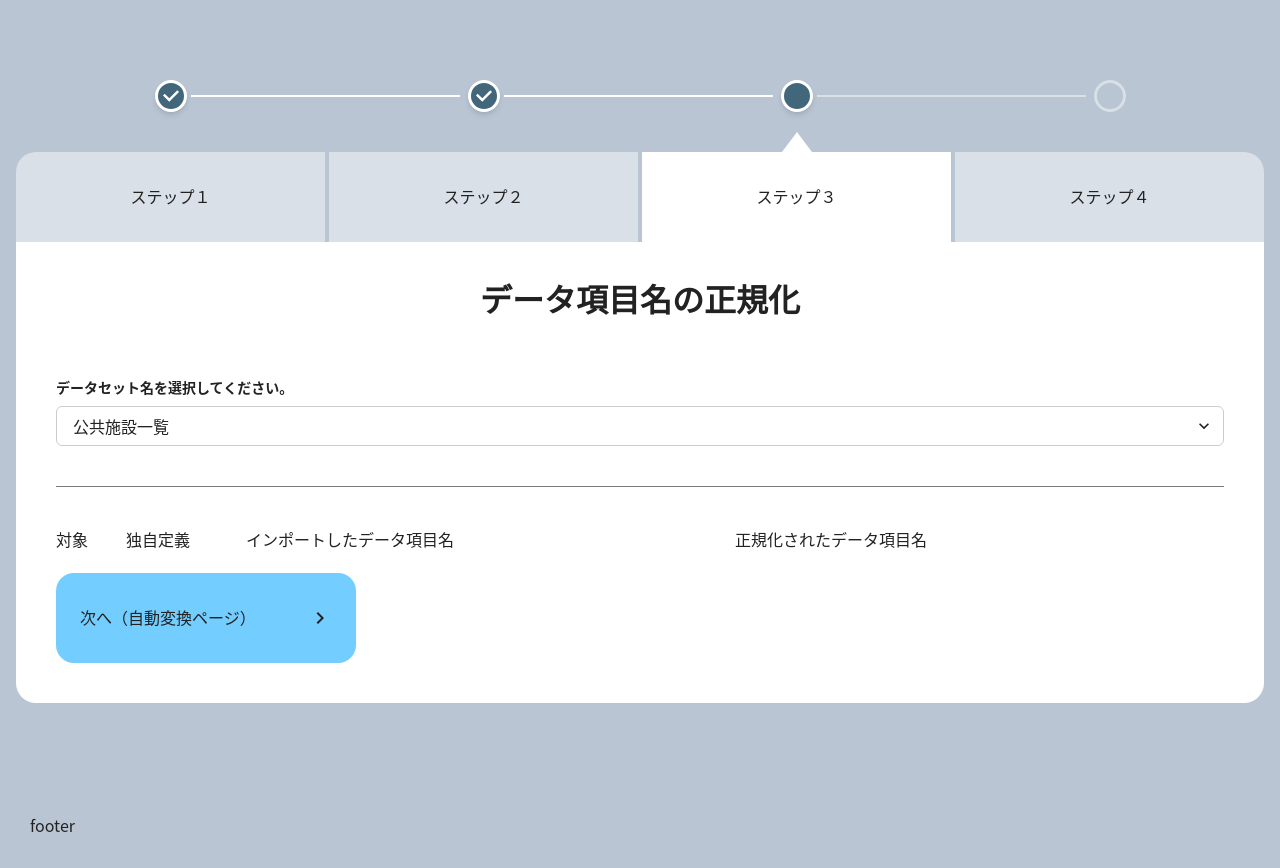
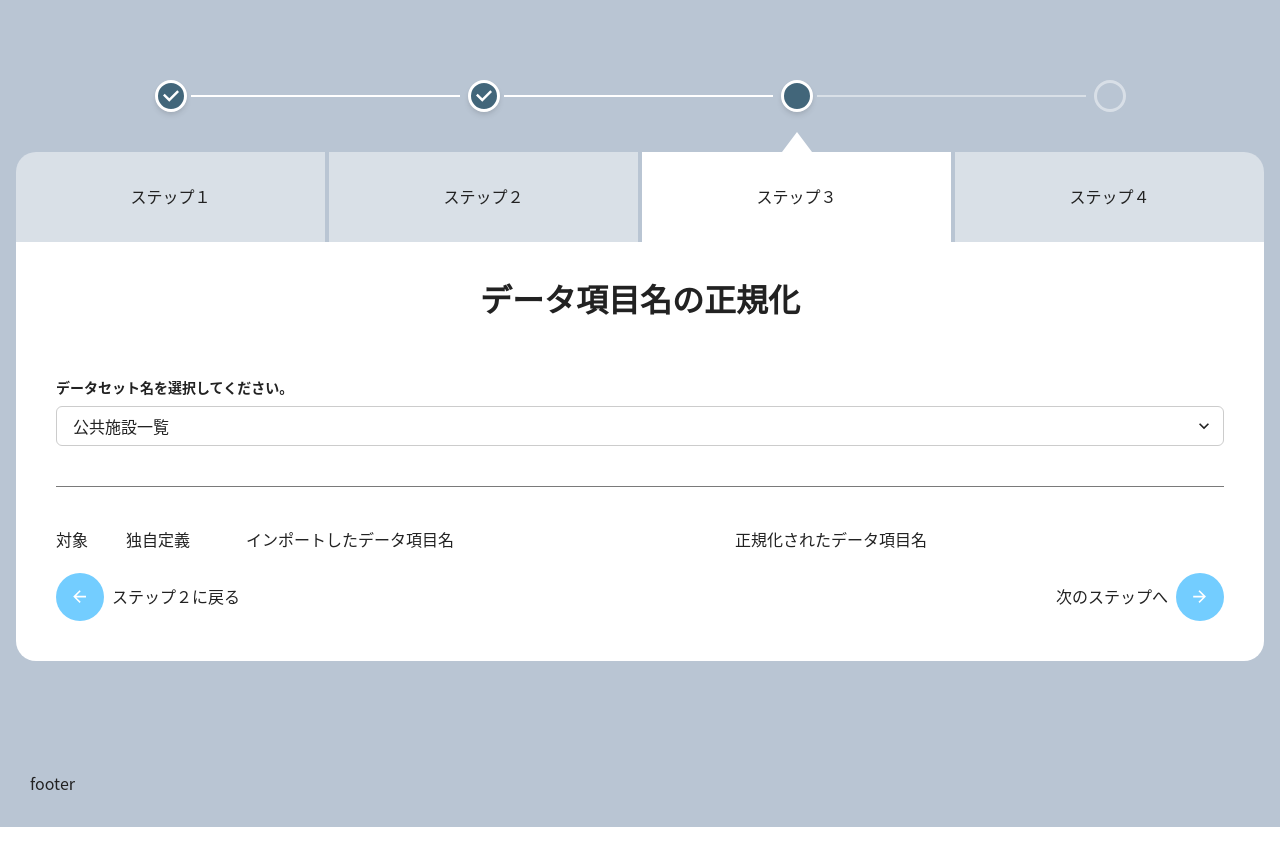
Before and after one commit to codeforjapan/OpenDataTools, a React (Create React App) app in the folder webclient/: page /1/normalize-label in a window 1280 px wide. After the commit the page ends 827 px from the top, so only its background shows below. Built offline with nearby package versions, Linux system fonts and the light colour scheme.

Commit message:
ページナビゲーションリンクを仮置き

```diff
--- a/webclient/src/features/auto-convert/routes/AutoConvert.tsx
+++ b/webclient/src/features/auto-convert/routes/AutoConvert.tsx
@@ -1,8 +1,8 @@
-import { CheckCircleIcon, MinusIcon } from '@chakra-ui/icons';
-import { Box, Spinner } from '@chakra-ui/react';
+import { ArrowBackIcon, ArrowForwardIcon, CheckCircleIcon, MinusIcon } from '@chakra-ui/icons';
+import { Avatar, Box, Flex, Spinner } from '@chakra-ui/react';
 import { FC, useEffect, useState } from 'react';
 import { StepLayout } from '../../../components/Layout';
-import { OstLink } from '../../../components/Elements/OstLink';
+import { OstNavLink } from '../../../components/Elements/OstLink';
 
 export const AutoConvert: FC = () => {
   const [progress, setProgress] = useState({
@@ -91,9 +91,22 @@ export const AutoConvert: FC = () => {
         <RequiredFieldStatusElm />
         必須項目を確認しています。
       </Box>
-      <Box w="300px">
-        <OstLink to="/data-editor">次へ（データ項目詳細編集）</OstLink>
-      </Box>
+
+      <Flex mt={4} justifyContent="space-between">
+        <OstNavLink
+          to="/upload-file"
+          iconLeft={<Avatar size="md" p="12px" icon={<ArrowBackIcon />} />}
+        >
+          ステップ１に戻る
+        </OstNavLink>
+        <OstNavLink
+          to="/data-editor"
+          isDisabled={false}
+          iconRight={<Avatar size="md" p="12px" icon={<ArrowForwardIcon />} />}
+        >
+          次のステップへ
+        </OstNavLink>
+      </Flex>
     </StepLayout>
   );
 };
--- a/webclient/src/features/data-editor/routes/DataEditor.tsx
+++ b/webclient/src/features/data-editor/routes/DataEditor.tsx
@@ -1,8 +1,8 @@
-import { ChevronRightIcon } from '@chakra-ui/icons';
-import { Box, Grid, GridItem } from '@chakra-ui/react';
+import { ArrowBackIcon, ArrowForwardIcon, ChevronRightIcon } from '@chakra-ui/icons';
+import { Avatar, Box, Flex, Grid, GridItem } from '@chakra-ui/react';
 import { FC, useMemo } from 'react';
 import { StepLayout } from '../../../components/Layout';
-import { OstLink } from '../../../components/Elements/OstLink';
+import { OstNavLink } from '../../../components/Elements/OstLink';
 import { OstInput } from '../../../components/Elements/OstInput';
 
 export const DataEditor: FC = () => {
@@ -45,7 +45,7 @@ export const DataEditor: FC = () => {
   };
 
   return (
-    <StepLayout pageTitle="データ詳細編集" headingText="データ形式確認">
+    <StepLayout pageTitle="データ形式確認" headingText="データ形式確認">
       <Grid gridTemplateColumns="200px 1fr" mt={4}>
         <GridItem pr={3} borderRight="1px solid">
           {DataLabels.map((label, index) => (
@@ -68,9 +68,22 @@ export const DataEditor: FC = () => {
           ))}
         </GridItem>
       </Grid>
-      <Box w="300px">
-        <OstLink to="/map">次へ（マップページ）</OstLink>
-      </Box>
+
+      <Flex mt={4} justifyContent="space-between">
+        <OstNavLink
+          to="/upload-file"
+          iconLeft={<Avatar size="md" p="12px" icon={<ArrowBackIcon />} />}
+        >
+          ステップ３に戻る
+        </OstNavLink>
+        <OstNavLink
+          to="/map"
+          isDisabled={false}
+          iconRight={<Avatar size="md" p="12px" icon={<ArrowForwardIcon />} />}
+        >
+          完了
+        </OstNavLink>
+      </Flex>
     </StepLayout>
   );
 };
--- a/webclient/src/features/normalize-label/routes/NormalizeLabel.tsx
+++ b/webclient/src/features/normalize-label/routes/NormalizeLabel.tsx
@@ -1,11 +1,12 @@
-import { Box, Divider, Grid, GridItem } from '@chakra-ui/react';
+import { Avatar, Box, Divider, Flex, Grid, GridItem } from '@chakra-ui/react';
 import { FC } from 'react';
 import { useParams } from 'react-router-dom';
 import { useRecoilValue } from 'recoil';
 import NormalizeDatasetItemLabel from '../../../components/Elements/Dataset/NormalizeDatasetItemLabel';
 import { StepLayout } from '../../../components/Layout';
-import { OstLink } from '../../../components/Elements/OstLink';
+import { OstNavLink } from '../../../components/Elements/OstLink';
 import { OstSelect } from '../../../components/Elements/OstSelect';
+import { ArrowBackIcon, ArrowForwardIcon } from '@chakra-ui/icons';
 import { datasetAtom, datasetItemUidListAtom } from '../../../stores/dataset';
 
 export const NormalizeLabel: FC = () => {
@@ -41,9 +42,21 @@ export const NormalizeLabel: FC = () => {
         <NormalizeDatasetItemLabel datasetUid={String(dataset_uid)} itemUid={uid} key={uid} />
       ))}
 
-      <Box w="300px">
-        <OstLink to="/auto-convert">次へ（自動変換ページ）</OstLink>
-      </Box>
+      <Flex mt={4} justifyContent="space-between">
+        <OstNavLink
+          to="/auto-convert"
+          iconLeft={<Avatar size="md" p="12px" icon={<ArrowBackIcon />} />}
+        >
+          ステップ２に戻る
+        </OstNavLink>
+        <OstNavLink
+          to="/auto-convert"
+          isDisabled={false}
+          iconRight={<Avatar size="md" p="12px" icon={<ArrowForwardIcon />} />}
+        >
+          次のステップへ
+        </OstNavLink>
+      </Flex>
     </StepLayout>
   );
 };
--- a/webclient/src/features/upload/routes/FileUpload.tsx
+++ b/webclient/src/features/upload/routes/FileUpload.tsx
@@ -1,7 +1,9 @@
-import { Box, Input } from '@chakra-ui/react';
+import { Avatar, Box, Flex, Input } from '@chakra-ui/react';
 import { ChangeEvent, FC } from 'react';
 import { useNavigate } from 'react-router-dom';
 import { StepLayout } from '../../../components/Layout';
+import { OstNavLink } from '../../../components/Elements/OstLink';
+import { ArrowForwardIcon } from '@chakra-ui/icons';
 import parser, { ParseResult } from 'papaparse';
 import { utilCharEncoding } from 'opendatatool-datamanager';
 import { useImportDataset } from '../../../hooks/useDataset';
@@ -53,6 +55,15 @@ export const FileUpload: FC = () => {
         CSVファイルをアップロード
         <Input type="file" display="none" accept="text/csv" onChange={(e) => readInputFile(e)} />
       </Box>
+      <Flex mt={4} justifyContent="flex-end">
+        <OstNavLink
+          to="/auto-convert"
+          isDisabled={true}
+          iconRight={<Avatar size="md" p="12px" icon={<ArrowForwardIcon />} />}
+        >
+          次のステップへ
+        </OstNavLink>
+      </Flex>
     </StepLayout>
   );
 };
```
